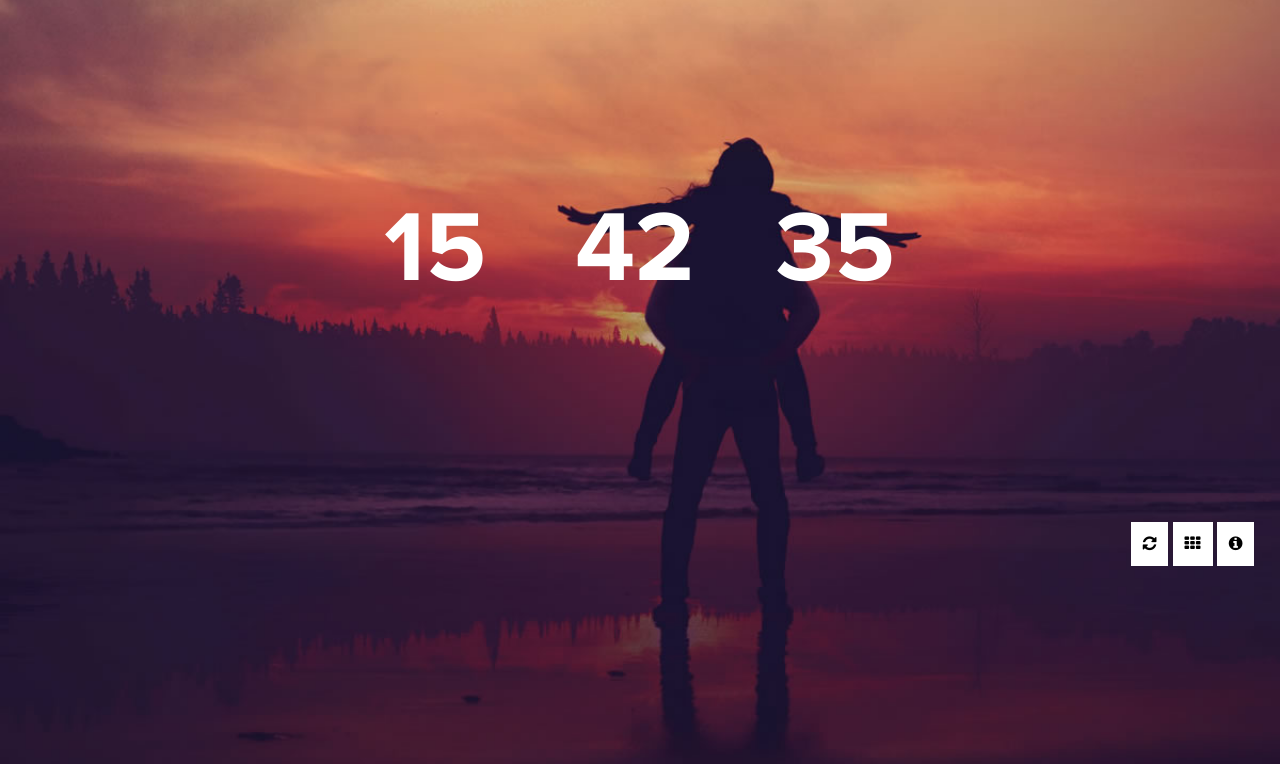
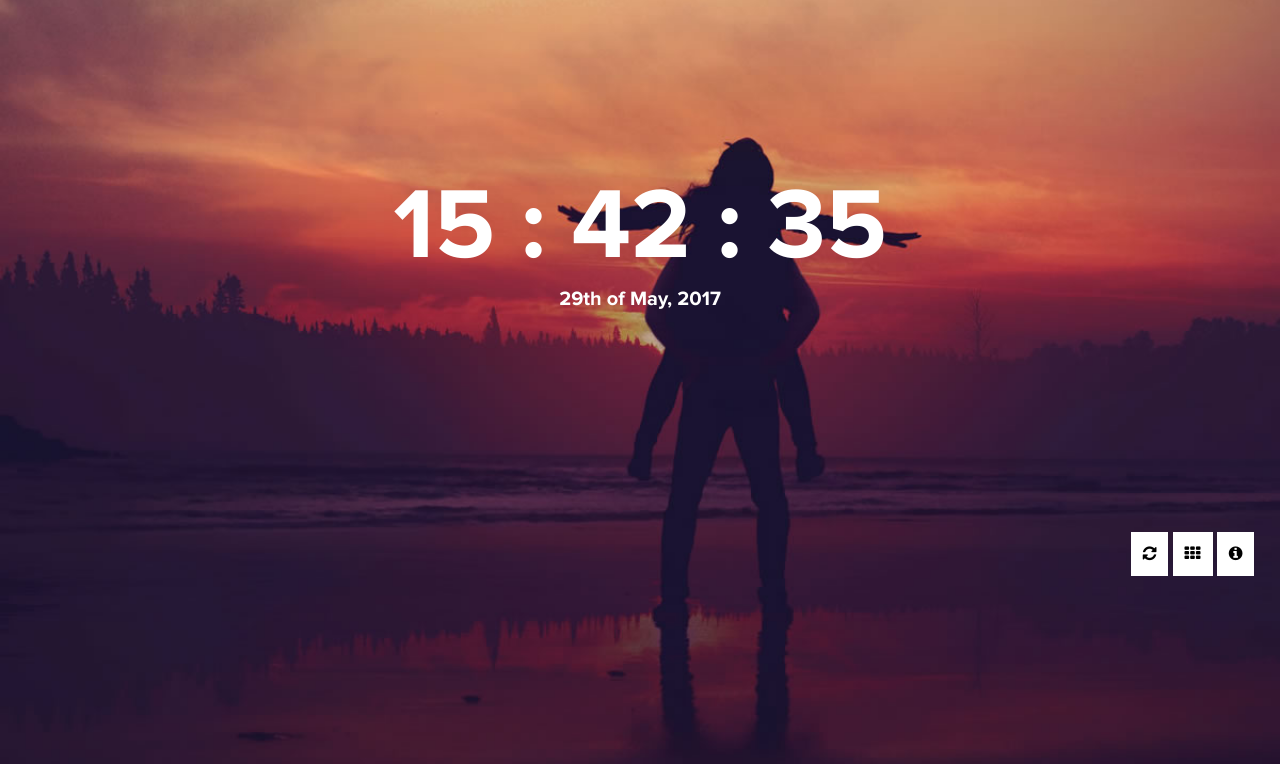
Before and after one commit to adenijiayocharles/Browser-Dashboard, a browser extension: page index.html in a window 1280 px wide. Shown: the part 36-800 px from the top of the page. Drawn offline with Linux system fonts and the light colour scheme.

Commit message:
added date display

```diff
--- a/index.html
+++ b/index.html
@@ -26,15 +26,8 @@
 		</header>
 		<main>
 			<div class="main-inner">
-				<div class="time-box" id="hour">
-
-				</div>
-				<div class="time-box" id="minutes">
-
-				</div>
-				<div class="time-box" id="seconds">
-
-				</div>
+				<div class="time-box" id="time"></div>
+				<div class="date-box" id="date"></div>
 			</div>
 		</main>
 		<footer>
--- a/public/js/time.js
+++ b/public/js/time.js
@@ -1,18 +1,52 @@
+function addLeadingZeros(i){
+	if(i < 10){
+		i = "0"+ i;
+	}
+	return i;
+}
+
+function getMonthName(month){
+	var monthName = ["January", "February", "March", "April", "May", "June", "July", "August", "September", "October", "November", "December"];
+	return monthName[month];
+}
+
+function formatDay(day){
+	if(day == 1){
+		day = day +"st";
+	}else if(day == 2){
+		day = day +"nd";
+	}else if(day == 3){
+		day = day +"rd";
+	}else if(day == 21){
+		day = day +"st";
+	}else if(day == 22){
+		day = day +"nd";
+	}else if(day == 23){
+		day = day +"rd";
+	}else if(day == 31){
+		day = day +"st";
+	}else{
+		day = day +"th";
+	}
+	return day;
+}
+
 (function(){
-	setInterval(function(){
-		var hourDiv = document.getElementById("hour");
-		var minutesDiv = document.getElementById("minutes");
-		var secondsDiv = document.getElementById("seconds");
+	var dateClass = new Date();
+	var year = dateClass.getFullYear();
+	var month = getMonthName(dateClass.getMonth());
+	var day = formatDay(dateClass.getDate());
+	var dateDiv = document.getElementById("date");
+	dateDiv.innerHTML = "<h3>" + day + " of " + month + ", " + year + "<h3>";
 
 
-		var date = new Date();
-		var hour = date.getHours();
-		var minutes = date.getMinutes();
-		var seconds = date.getSeconds();
-
+	setInterval(function(){
+		var dateClass = new Date();
+		var timeDiv = document.getElementById("time");
+		var hour = addLeadingZeros(dateClass.getHours());
+		var minutes = addLeadingZeros(dateClass.getMinutes());
+		var seconds = addLeadingZeros(dateClass.getSeconds());
 		//update div with corresponding times
-		hourDiv.innerHTML = "<h3>" + hour + "<h3>";
-		minutesDiv.innerHTML = "<h3>" + minutes + "<h3>";
-		secondsDiv.innerHTML = "<h3>" + seconds + "<h3>";
+		timeDiv.innerHTML = "<h3>" + hour + " : " + minutes + " : " + seconds + "<h3>";
 	}, 1000);
 })();
--- a/public/sass/footer.scss
+++ b/public/sass/footer.scss
@@ -1,7 +1,7 @@
 footer{
 	width: 96%;
 	padding: 2%;
-	margin-top: 220px;
+	margin-top: 170px;
 	position: relative;
 
 	&:after{
--- a/public/sass/header.scss
+++ b/public/sass/header.scss
@@ -1,7 +1,7 @@
 header{
 	width: 96%;
 	padding: 1% 2%;
-	margin-bottom: 140px;
+	margin-bottom: 130px;
 
 	&:after{
 		@include clearfix;
--- a/public/sass/main.scss
+++ b/public/sass/main.scss
@@ -1,19 +1,17 @@
 main{
-	padding: 3%;
+	padding: 2% 3%;
 }
 
 .main-inner{
 	max-width: 600px;
 	height: auto;
 	margin: auto;
-	margin-bottom: 50px;
 }
 
 .time-box{
-	width: 190px;
+	max-width: auto;
+	margin: auto;
 	height: auto;
-	float: left;
-	margin-right: 10px;
 	text-align: center;
 
 	h3{
@@ -21,3 +19,15 @@ main{
 		color: #FFF;
 	}
 }
+
+.date-box{
+	max-width: auto;
+	margin: auto;
+	height: auto;
+	text-align: center;
+
+	h3{
+		font-size: 20px;
+		color: #FFF;
+	}
+}
```
Also changed, not shown: public/css/app.css, 1 other file.
